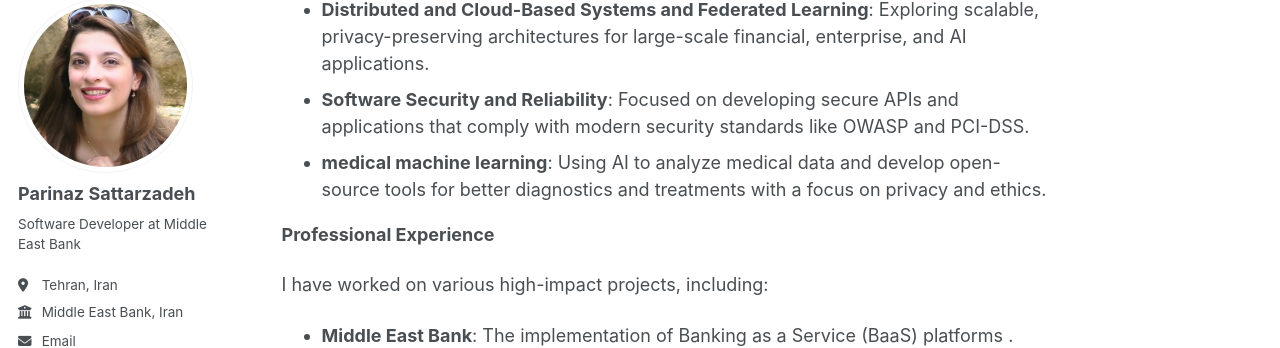
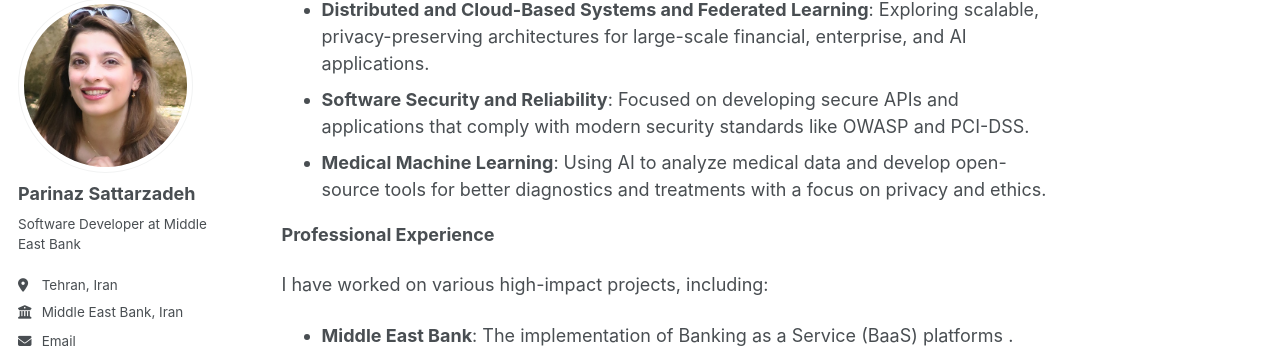
Before and after one commit to parinaz-st/parinaz-st.github.io, a Jekyll site: the page built from _pages/about.md, in a window 1280 px wide and 900 px high, scrolled down 930 px. Shown: the part 108-456 px from the top of the window. Built offline with Jekyll 4.4.1, drawn with Linux system fonts in a browser that asks for light colours.

```diff
--- a/_pages/about.md
+++ b/_pages/about.md
@@ -24,7 +24,7 @@ I am thrilled and proud to be a software developer, especially as we witness the
 - **LLMs for Code Generation**: Automating and accelerating coding tasks.
 - **Distributed and Cloud-Based Systems and Federated Learning**: Exploring scalable, privacy-preserving architectures for large-scale financial, enterprise, and AI applications.
 - **Software Security and Reliability**: Focused on developing secure APIs and applications that comply with modern security standards like OWASP and PCI-DSS.
-- **medical machine learning**: Using AI to analyze medical data and develop open-source tools for better diagnostics and treatments with a focus on privacy and ethics.
+- **Medical Machine Learning**: Using AI to analyze medical data and develop open-source tools for better diagnostics and treatments with a focus on privacy and ethics.
 
 **Professional Experience**
 
```
